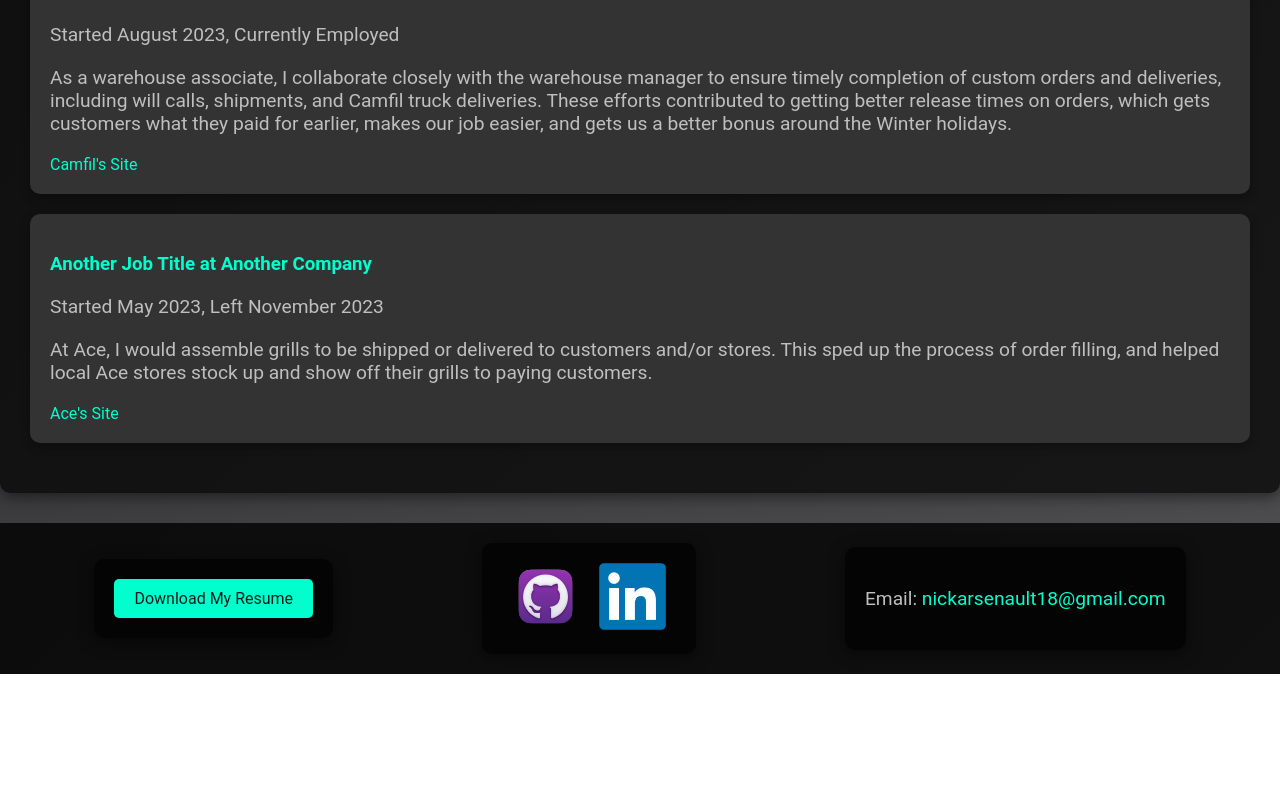
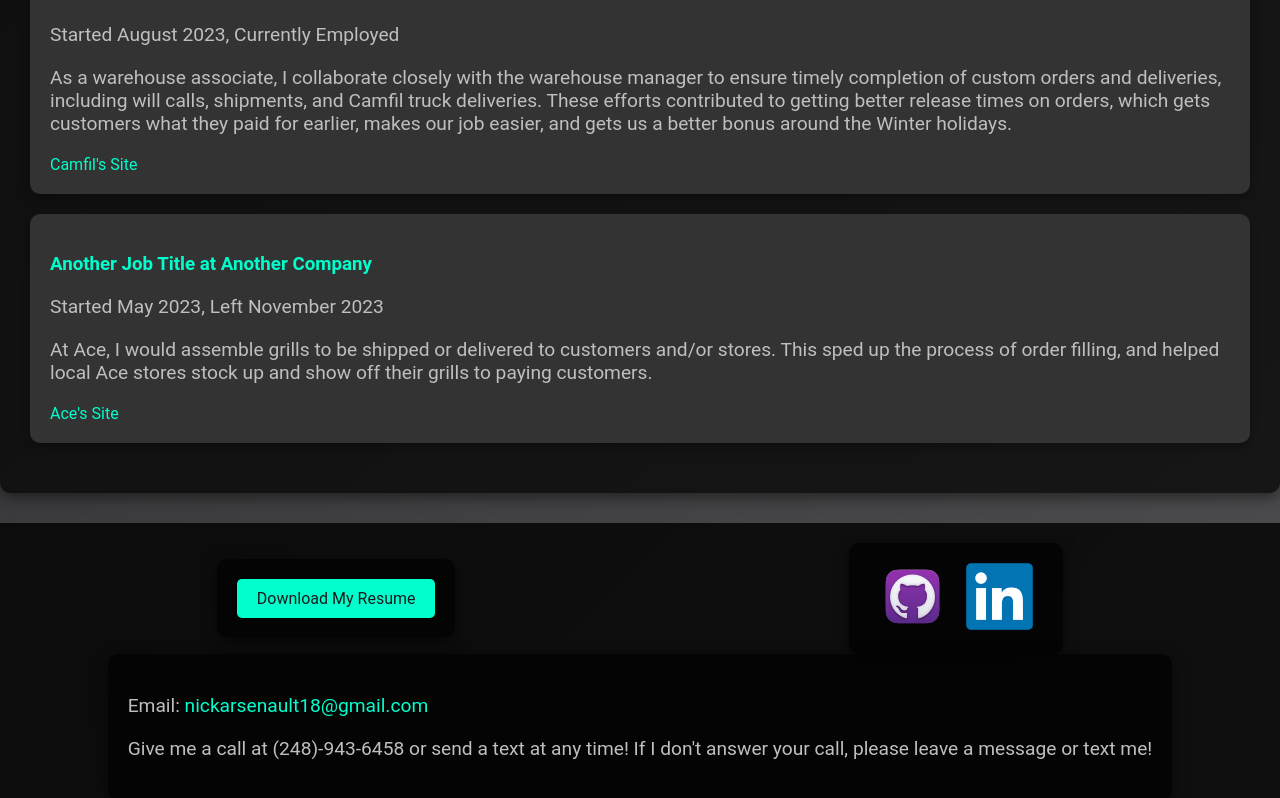
Before and after one commit to nickynault/portfolio, a React (Create React App) app: page / in a window 1280 px wide. Shown: the part 2168-2966 px from the top of the page. Before the commit the page ends 2842 px from the top, so only its background shows below. Built offline with nearby package versions, Linux system fonts and the light colour scheme.

Commit message:
revise resume

```diff
--- a/src/App.js
+++ b/src/App.js
@@ -3,6 +3,7 @@ import './App.css';
 import GithubLogo from './photos/Github-Logo-PNG.png';
 import LinkedinLogo from './photos/LinkedinLogo.png';
 import Me from './photos/me-small.jpg'
+import Resume from './ArsenaultResume2024.pdf'
 
 
 function App() {
@@ -105,7 +106,7 @@ function App() {
 
       <footer id="footer">
         <div id="resume">
-          <a href="/Arsenault Resume 2024.pdf" className="resume-button" target="_blank" rel="noopener noreferrer" download>Download My Resume</a>
+          <a href={Resume} className="resume-button" target="_blank" rel="noopener noreferrer" download>Download My Resume</a>
         </div>
         <div id="social-links" className="social-links">
           <a href="https://github.com/nickynault" target="_blank" rel="noopener noreferrer">
@@ -117,6 +118,7 @@ function App() {
         </div>
         <div id="contact">
           <p className="contact-info">Email: <a href="mailto:nickarsenault18@gmail.com">nickarsenault18@gmail.com</a></p>
+          <p> Give me a call at (248)-943-6458 or send a text at any time! If I don't answer your call, please leave a message or text me!</p>
         </div>
       </footer>
     </div>
```
Also changed, not shown: 1 other file (tests, documents, lock files or other folders).
